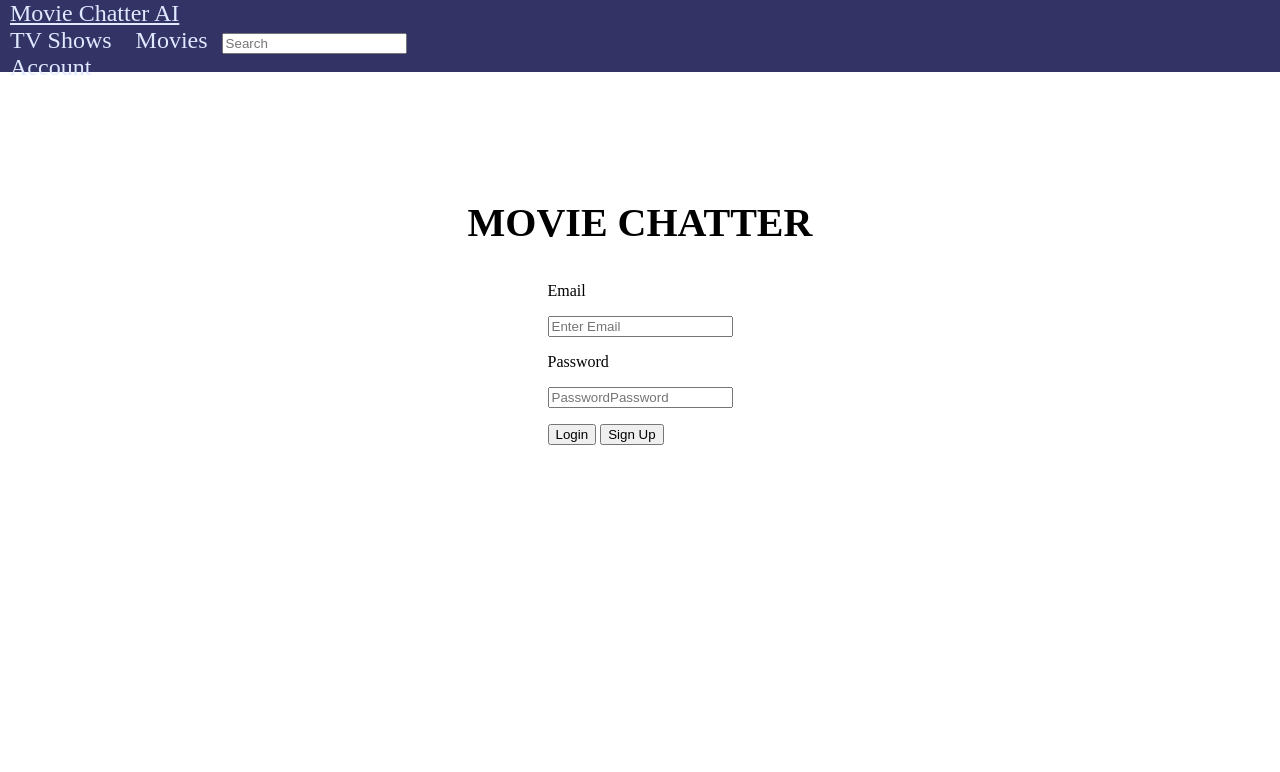
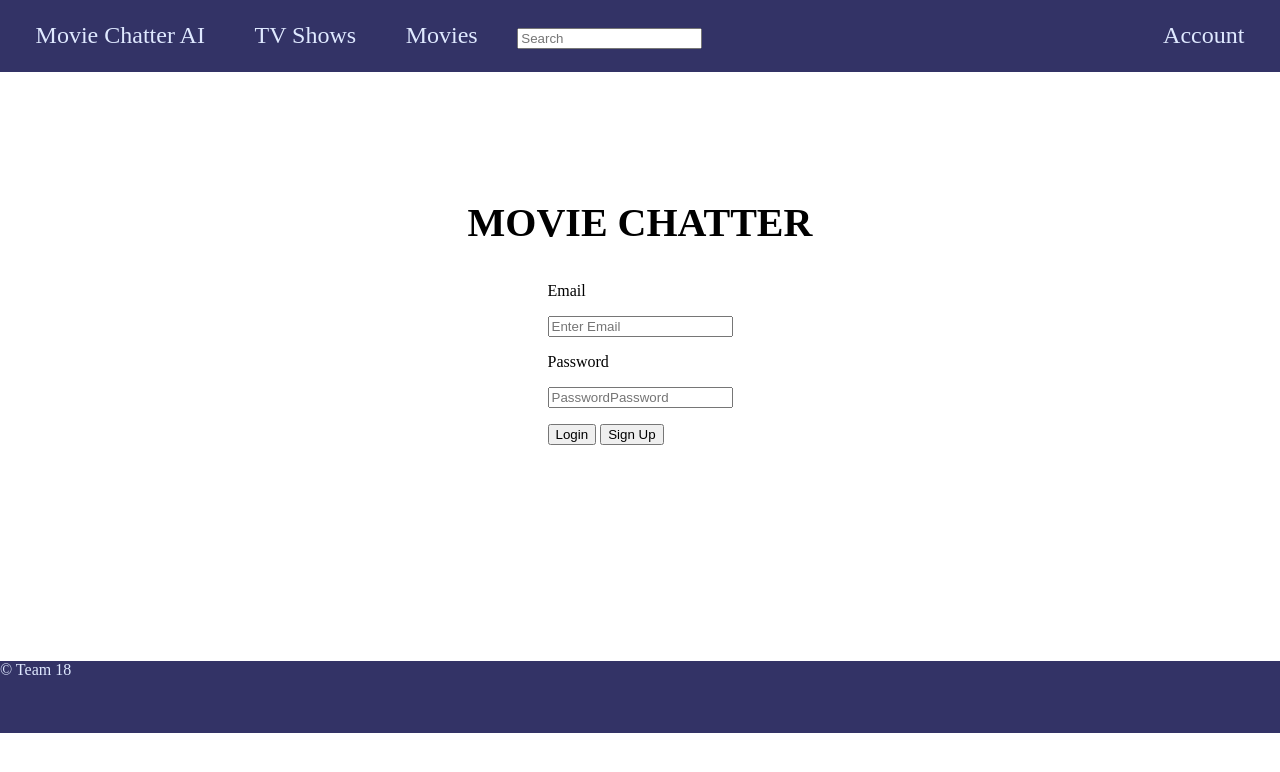
Before and after one commit to jcpio00/Movie-Chatter-AI, a plain HTML site: page Login.html in a window 1280 px wide. Drawn offline with Linux system fonts and the light colour scheme; a web font is replaced by a local one.

Commit message:
added global to sign up html and header/footer- will change the nav options later

```diff
--- a/Login.html
+++ b/Login.html
@@ -2,6 +2,7 @@
 <html>
   <head>
     <meta charset="utf-8">
+    <link rel="stylesheet" href="style1.css"/>
     <link rel="stylesheet" href="login.css"/>
     <link rel="stylesheet" href="global.css"/>
     <link rel="preconnect" href="https://fonts.googleapis.com">
@@ -13,24 +14,21 @@
     <header>
       <!-- separated the nav into sections to allow easier mobile alterations in css -->
       <nav>
-          <div class="home-nav">
-              <a href="index.html">Movie Chatter AI</a>
+          <div class="large-screen-nav">
+              <a href="index.html" class="text-nav-item" id="home-nav">Movie Chatter AI</a>
+              <a href="" class="text-nav-item"id="shows-nav">TV Shows</a>
+              <a href="" class="text-nav-item" id="movies-nav">Movies</a>
+              <input type="text" placeholder="Search" class="text-nav-item" id="search-bar">
+              <a href="account.html" class="text-nav-item" id="account-nav">Account</a>
           </div>
-          <!-- To be discussed with group, separated to allow the use of a logo.
-          I thought using a more compact logo might be better for smaller screens.
-          On larger screens, this can be kept, moved to another location, or hidden.
-          <div class="logo-nav">
-              <a href="index.html"><img src="" alt="Movie Chatter AI Logo"></a>
-          </div> -->
-          <div class="main-nav">
-              <a href="">TV Shows</a>
-              <a href="">Movies</a>
-              <!-- possible replace with search icon on smaller screens -->
-              <input type="text" placeholder="Search" id="search-bar">
+          <div class="small-screen-nav">
+              <img src="images/menu-button.png" alt="Menu Logo" class="logo-nav">
+              <img src="images/search-button.png" alt="Search Logo" class="logo-nav">
+              <a href="index.html"><img src="images/logo.png" alt="Movie Chatter AI Logo" class="logo-nav" id="movie-chatter-logo"></a>
+              <a href="account.html"><img src="images/profile-button.png" alt="Account Logo" class="logo-nav" id="profile-logo"></a>
           </div>
-          <div class="account-nav">
-              <a href="">Account</a>
-          </div>
+      </nav>
+  </header>
       </nav>
   </header>
     <div class="loginbox">
@@ -48,6 +46,12 @@
     </div>
     <div id="error-message"></div>
   </body>
+  <footer>
+    <!-- was unsure what to put in the footer -->
+    <span id="copyright">
+        &copy; Team 18
+    </span>
+    </footer>
   <script src="https://www.gstatic.com/firebasejs/7.14.0/firebase-app.js"></script>
   <script src="https://www.gstatic.com/firebasejs/7.14.0/firebase-auth.js"></script>
   <script src="Firebase_Auth_API.js"></script>
--- a/login.css
+++ b/login.css
@@ -3,6 +3,7 @@
     flex-direction: column;
     align-items: center;
     margin-top: 100px;
+    margin-bottom: 200px;
 }
 
 .logo {
--- a/signup.css
+++ b/signup.css
@@ -7,7 +7,7 @@
 
 .criteria{
     font-size: 40px;
-    margin-bottom: 0px;
+    margin-bottom: 100px;
     text-align: center;
     padding: 0px;
 }
```
Also changed, not shown: signup.html (+25 -0 lines).
